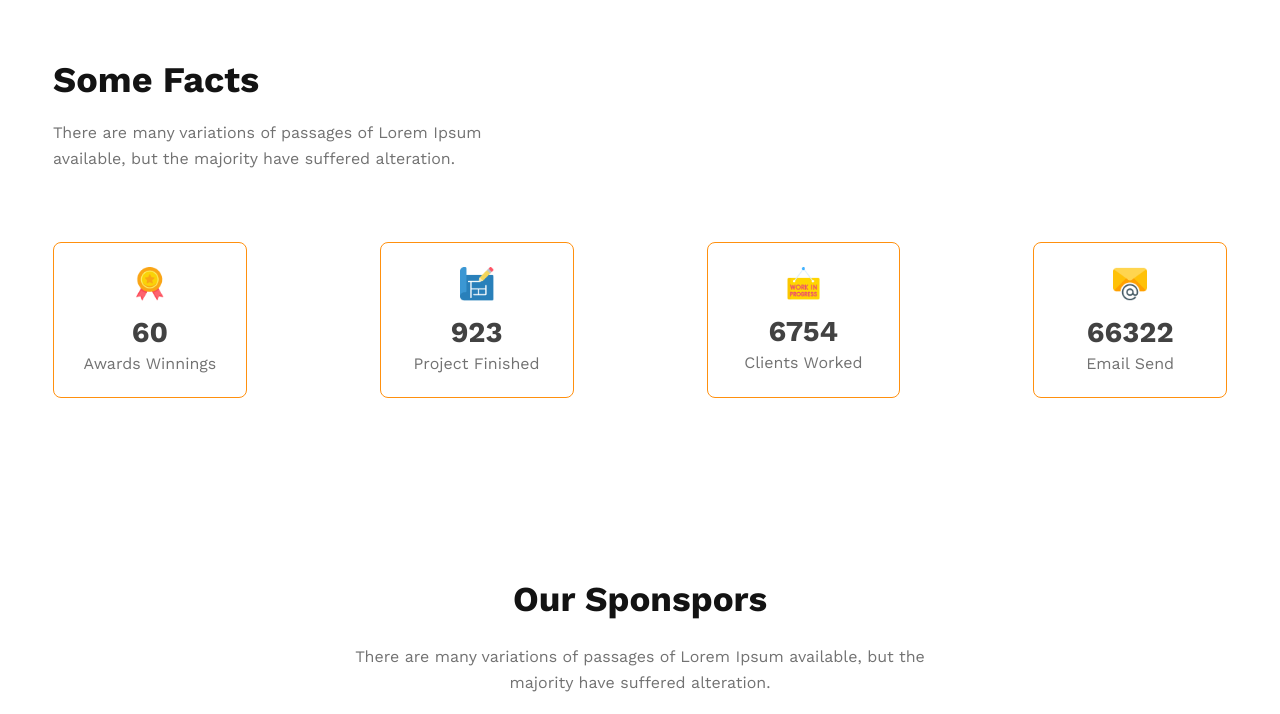
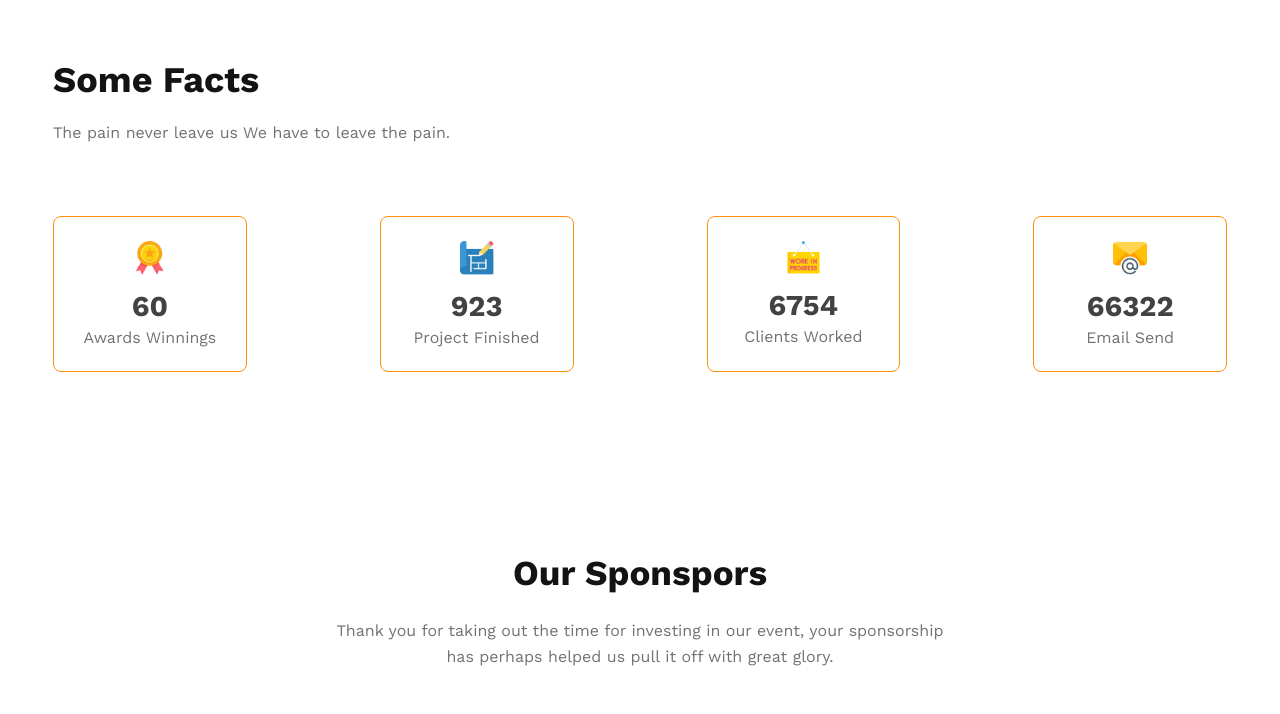
Before and after one commit to shuvodeb17/g3-architects, a plain HTML site: page index.html in a window 1280 px wide. Shown: the part 2770-3484 px from the top of the page. Drawn offline with nearby package versions, Linux system fonts and the light colour scheme.

Commit message:
some text update

```diff
--- a/index.html
+++ b/index.html
@@ -114,7 +114,9 @@
                 <div class="some-facts">
                     <div class="some-facts-top">
                         <h1 class="some-facts-title">Some Facts</h1>
-                        <p class="some-facts-description">There are many variations of passages of Lorem Ipsum available, but the majority have suffered alteration.</p>
+                        <p class="some-facts-description">
+                            The pain never leave us We have to leave the pain.
+                        </p>
                     </div>
 
                     <div class="some-facts-cards-wrapper">
@@ -149,7 +151,7 @@
                 <div class="our-sponsor">
                     <div class="our-sponsor-top">
                         <h1>Our Sponspors</h1>
-                        <p>There are many variations of passages of Lorem Ipsum available, but the majority have suffered alteration.</p>
+                        <p>Thank you for taking out the time for investing in our event, your sponsorship has perhaps helped us pull it off with great glory.</p>
                     </div>
 
                     <div class="our-sponsor-all-logo">
```
